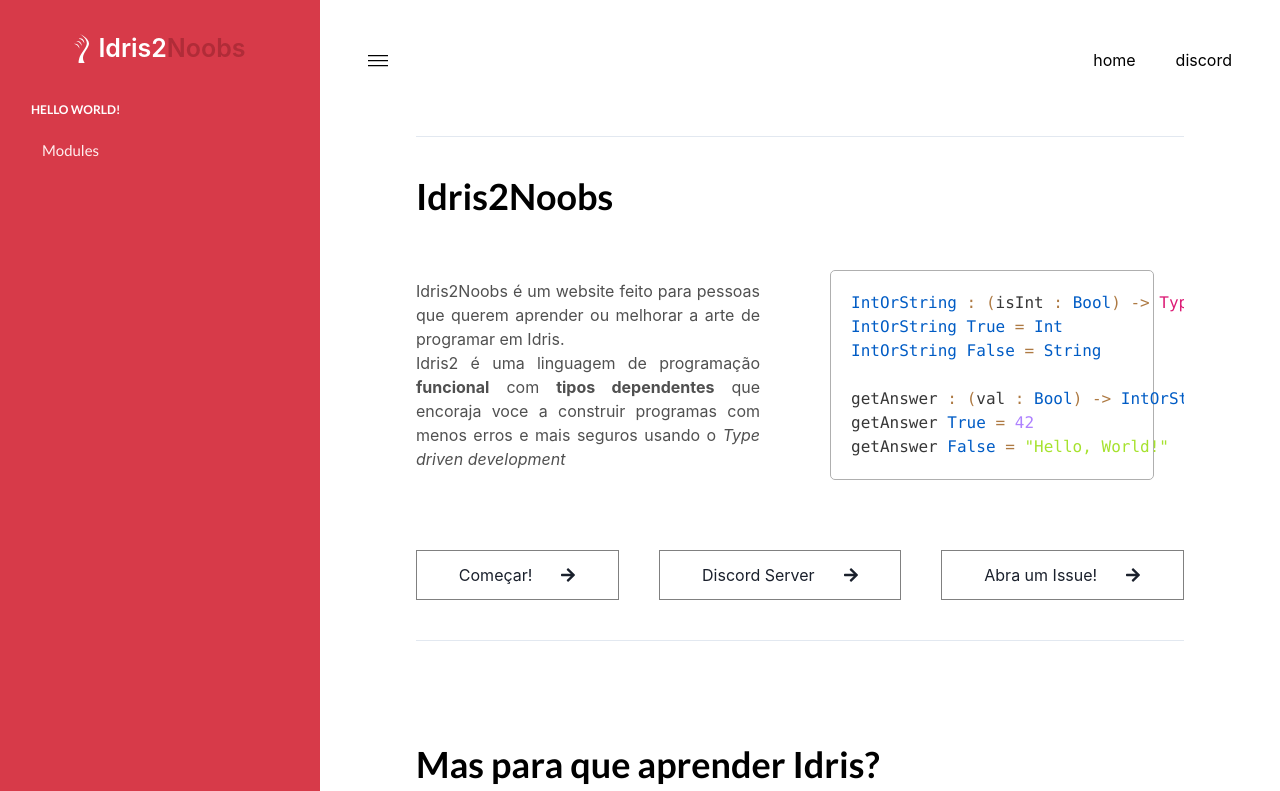
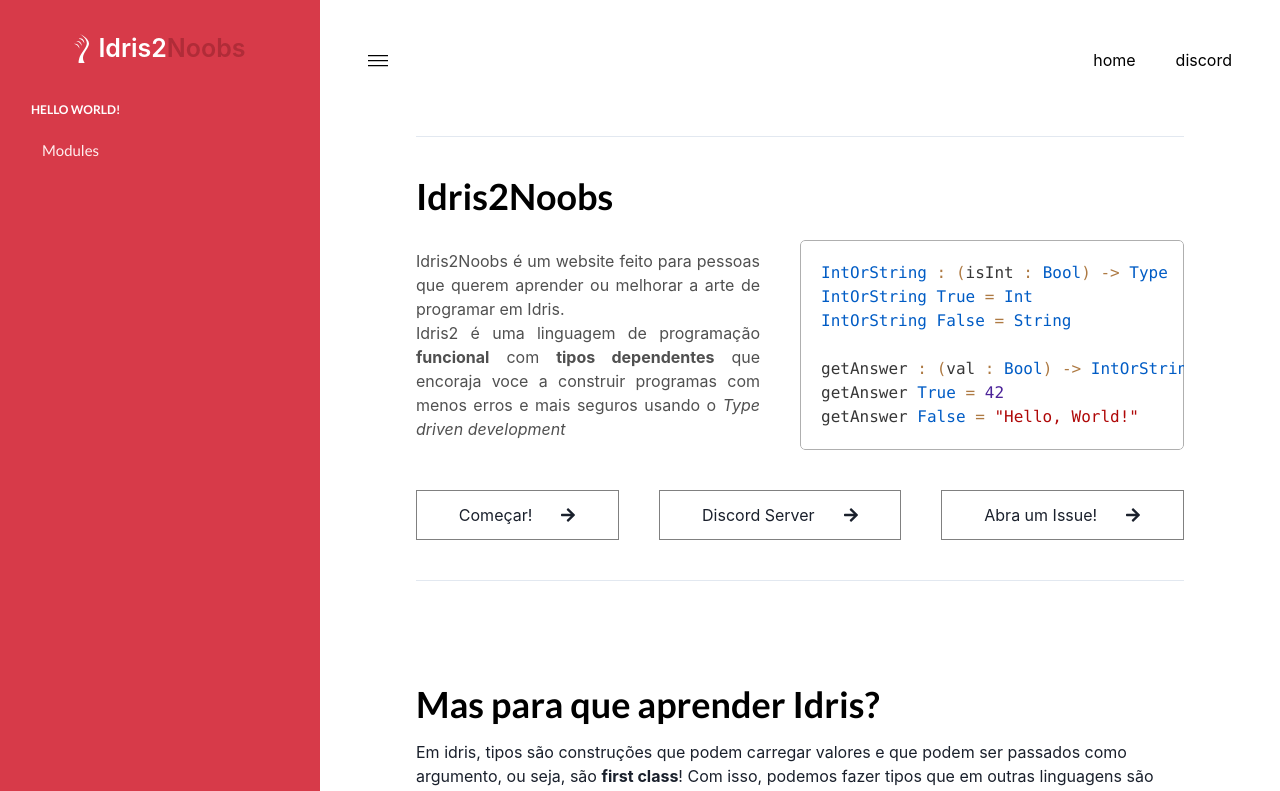
Before and after one commit to algebraic-dev/idris-4-noobs, a Next.js app: page / in a window 1280 px wide. Shown: the top 791 px of the page. Built offline with nearby package versions, Linux system fonts and the light colour scheme.

Commit message:
fix: fixed style to work with code component

```diff
--- a/styles/syntaxhighlight.css
+++ b/styles/syntaxhighlight.css
@@ -29,7 +29,6 @@
 
 /* Code blocks */
 pre[class*='language-'] {
-  padding: 1em;
   margin: 0.5em 0;
   overflow: auto;
   border-radius: 0.3em;
@@ -37,7 +36,6 @@
 
 :not(pre) > code[class*='language-'],
 pre[class*='language-'] {
-  padding: 30px;
 }
 
 /* Inline code */
@@ -72,7 +70,7 @@
 
 .token.boolean,
 .token.number {
-  color: #ae81ff;
+  color: #4b2299;
 }
 
 .token.selector,
@@ -81,7 +79,7 @@
 .token.char,
 .token.builtin,
 .token.inserted {
-  color: #a6e22e;
+  color: #af0808;
 }
 
 .token.operator,
@@ -101,7 +99,7 @@
 }
 
 .token.keyword {
-  color: #dc1c76;
+  color: #005cc5;
 }
 
 .token.regex,
```
Also changed, not shown: public/Logo.svg.
